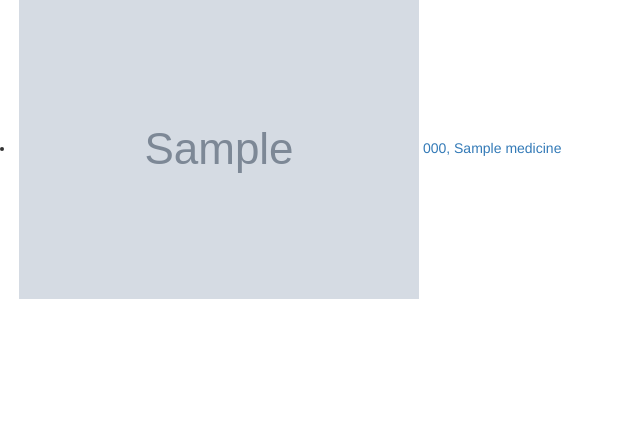
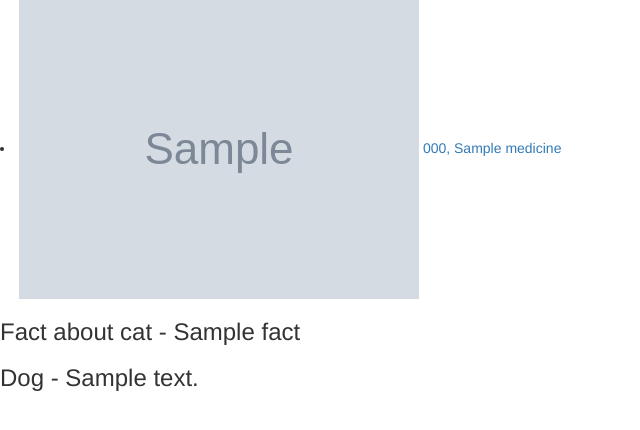
Before and after one commit to coolbl0nde/IGY, a Django app: page / in a window 1280 px wide. Shown: the part 91-521 px from the top of the page, without its empty margins (0-640 px from the left). Run offline with Django 4.2, Linux system fonts and the light colour scheme; a user stored in the database is signed in; tables that the repository leaves empty hold one stand-in row (values such as "Sample post"); grey boxes marked "Sample" are stand-in pictures; a database or web service that is not in the repository returns one stand-in record (values such as "Sample title"); data that the repository does not hold is empty; some libraries are stand-ins or nearby versions.

Commit message:
added api

```diff
--- a/lab4/pharmacy/pharmacy_app/templates/index.html
+++ b/lab4/pharmacy/pharmacy_app/templates/index.html
@@ -17,6 +17,7 @@
 
 {% endfor %}
 {%if user.is_authenticated%}
-
+<h3>Fact about cat - {{cat}} </h3>
+<h3>Dog - {{dog}}</h3>
 {%endif%}
 {% endblock %}
--- a/lab4/pharmacy/pharmacy_app/views.py
+++ b/lab4/pharmacy/pharmacy_app/views.py
@@ -15,8 +15,10 @@ import requests
 
 def index(request):
     medicines = Medicines.objects.all()[:3]
+    dog = requests.get('https://dog.ceo/api/breeds/image/random').json()
+    cat = requests.get('https://catfact.ninja/fact').json()
     return render(request, 'index.html',
-                  context={'medicines': medicines})
+                  context={'medicines': medicines, 'cat': cat['fact'], 'dog': dog['message']})
 
 
 def MedicinesList(request, type=None):
```
